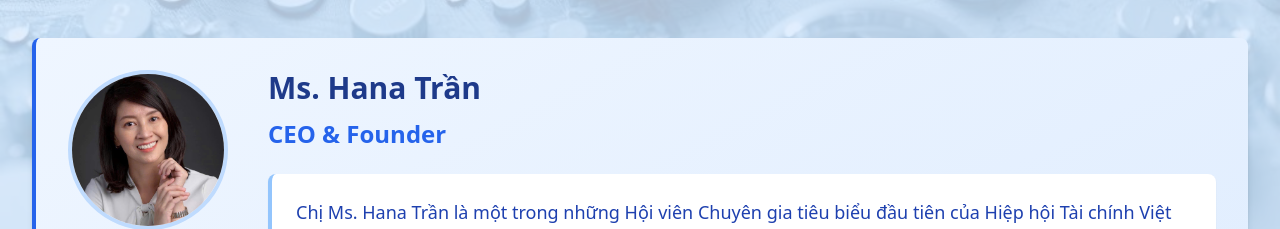
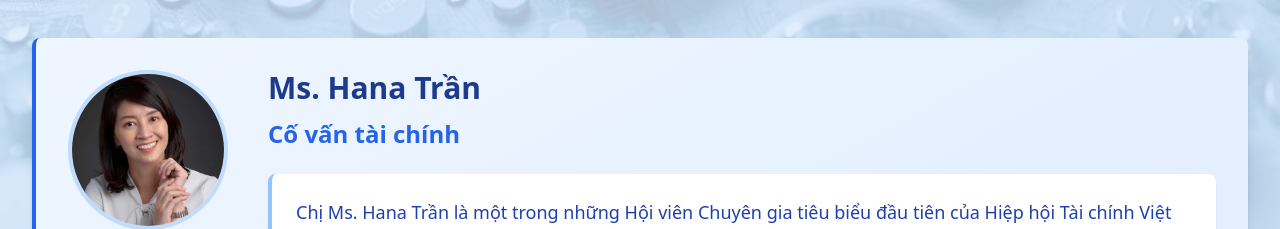
Before and after one commit to huuhoang231103/FIDT-LandingPage, a React (Vite) app: page / in a window 1280 px wide. Shown: the part 4184-4413 px from the top of the page. Built offline with nearby package versions, Linux system fonts and the light colour scheme.

Commit message:
update content v2

```diff
--- a/src/components/sections/Team.jsx
+++ b/src/components/sections/Team.jsx
@@ -44,7 +44,7 @@ Chuyên gia hoạch định tài chính giúp bạn chủ động tương lai.
                         {/* Content */}
                         <div className="flex-1 text-center lg:text-left">
                             <h3 className="text-3xl font-bold text-blue-900 mb-3">Ms. Hana Trần</h3>
-                            <p className="text-blue-600 font-semibold mb-6 text-2xl">CEO & Founder</p>
+                            <p className="text-blue-600 font-semibold mb-6 text-2xl">Cố vấn tài chính</p>
 
                             <div className="bg-white p-6 rounded-lg shadow-sm mb-6 border-l-4 border-blue-300 max-h-60 overflow-y-auto lg:max-h-none lg:overflow-visible">
                                 <p className="text-blue-800 text-lg leading-relaxed mb-4">
```
